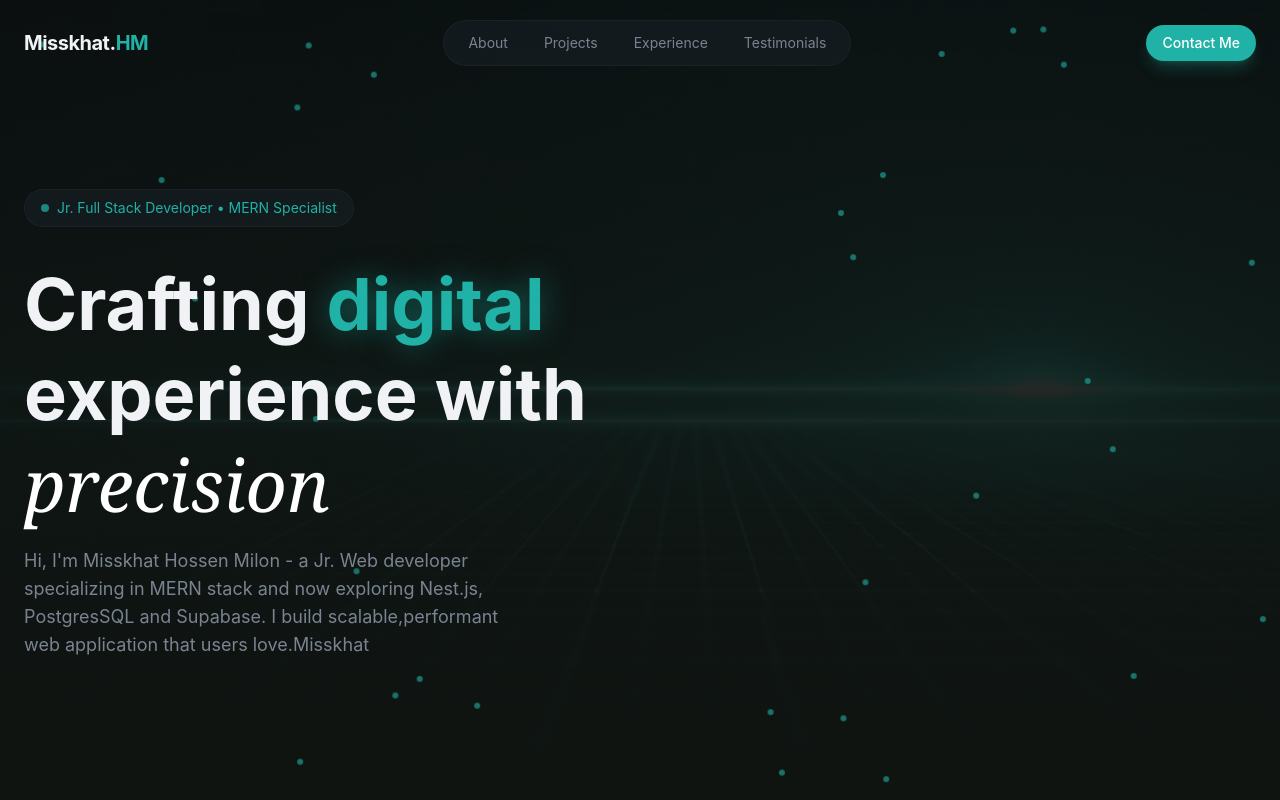
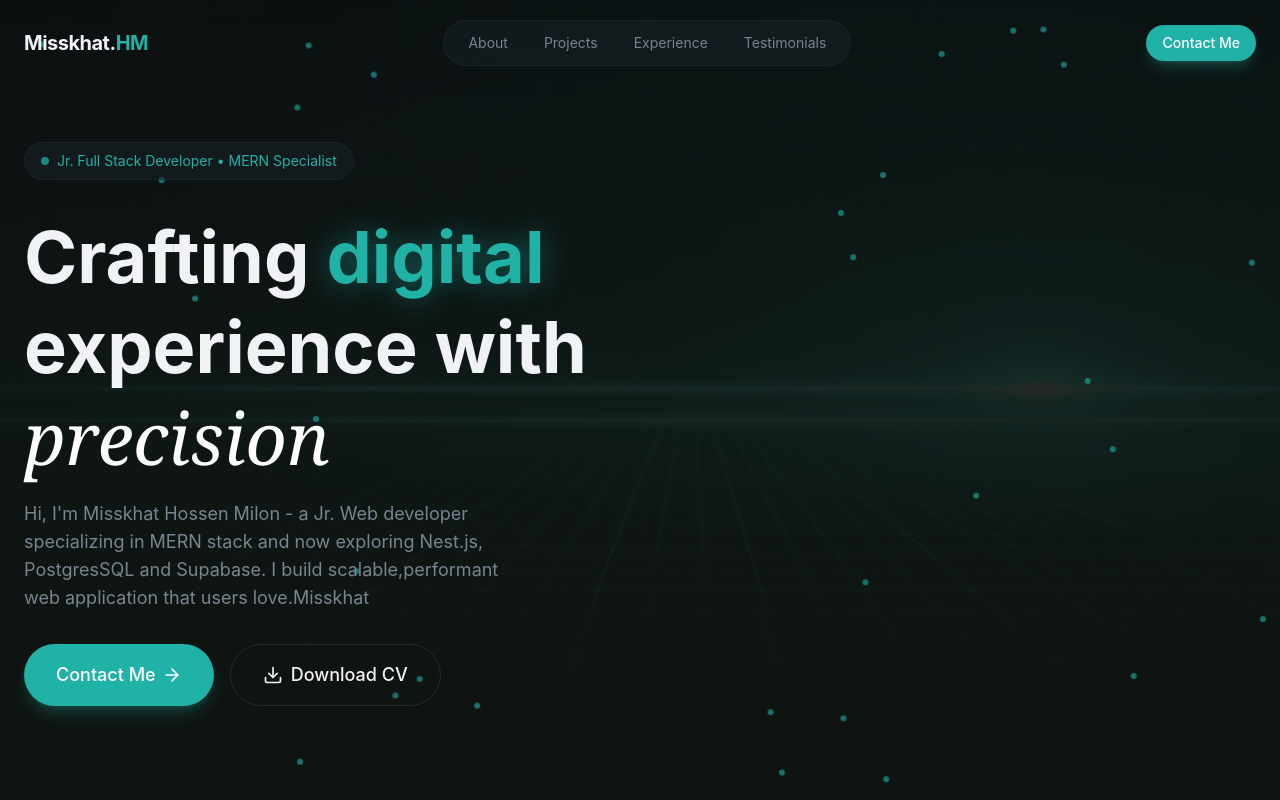
Before and after one commit to Misskhat/misskhat-hossen-portfolio, a React (Vite) app: page / in a window 1280 px wide. Built offline with nearby package versions, Linux system fonts and the light colour scheme.

Commit message:
action button added in hero section and add animation on hover

```diff
--- /dev/null
+++ b/src/components/AnimatedBorderButton.jsx
@@ -0,0 +1,36 @@
+export const AnimatedBorderButton = ({ children }) => {
+  return (
+    <button
+      className="relative bg-transparent border border-border
+        text-foreground hover:border-primary/50 transition-all
+        duration-1000 focus:outline-none focus-visible:ring-2
+        focus-visible:ring-primary focus-visible:ring-offset-2
+        disabled:opacity-50 disabled:cursor-not-allowed group
+        px-8 py-4 text-lg font-medium rounded-full overflow-visible
+        animated-border"
+    >
+      {/* Animated SVG Border */}
+      <svg
+        className="absolute left-0 top-0 w-full h-full pointer-events-none download-cv-border"
+        viewBox="0 0 200 60"
+        preserveAspectRatio="none"
+        style={{ overflow: "visible" }}
+      >
+        <path
+          d="M 30,1 A 29,29 0 0 0 1,30 L 1,30 A 29,29 0 0 0 30,59 L 170,59 A 29,29 0 0 0 199,30 L 199,30 A 29,29 0 0 0 170,1 Z"
+          fill="none"
+          stroke="var(--color-primary)"
+          strokeWidth="2"
+          strokeDasharray="400 550"
+          strokeDashoffset="400"
+          strokeLinecap="round"
+          strokeLinejoin="round"
+          className="animated-border-path"
+        />
+      </svg>
+      <span className="relative z-10 flex items-center justify-center gap-2">
+        {children}
+      </span>
+    </button>
+  );
+};
--- a/src/components/Button.jsx
+++ b/src/components/Button.jsx
@@ -2,7 +2,7 @@
 
 const Button = ({ className = "", size = "default", children }) => {
   const baseClass =
-    "relative overflow-hidden rounded-full font-medium focus:outline-none focus-visible:ring-2 focus-visible:ring-primary bg-primary text-primary-foreground hover:bg-primary/90 shadow-lg shadow-primary/25";
+    "relative overflow-hidden rounded-full font-medium focus:outline-none focus-visible:ring-2 flex item-center justify-center focus-visible:ring-primary bg-primary text-primary-foreground hover:bg-primary/90 shadow-lg shadow-primary/25";
 
   const sizeClass = {
     sm: "px-4 py-2 text-sm",
@@ -10,14 +10,9 @@
     lg: "px-8 py-4 text-lg",
   };
 
-  const classes = `${baseClass} ${sizeClass[size]} ${className}`;
-  return (
-    <div className={classes}>
-      <span className="relative flex items-center justify-center gap-2">
-        <button>{children}</button>
-      </span>
-    </div>
-  );
+  const classes = `${baseClass} ${sizeClass[size] || sizeClass.default} ${className}`;
+
+  return <button className={classes}>{children}</button>;
 };
 
 export default Button;
--- a/src/index.css
+++ b/src/index.css
@@ -98,6 +98,23 @@
     animation-delay: 800ms;
   }
 
+  @keyframes animated-border {
+    0% {
+      stroke-dashoffset: 480;
+    }
+    100% {
+      stroke-dashoffset: -550;
+    }
+  }
+  .group:hover .animated-border-path {
+    animation: animated-border 2.5s linear infinite;
+  }
+  .animated-border:hover {
+    background-color: color-mix(in srgb, #26c4b8 15%, color percentage);
+    backdrop-filter: blur(16px);
+    box-shadow: 0 0 20px color-mix(in srgb, #26c4b8 20%, color percentage);
+  }
+
   @keyframes slow-drift {
     0%,
     100% {
--- a/src/sections/Hero.jsx
+++ b/src/sections/Hero.jsx
@@ -1,4 +1,6 @@
-import React from "react";
+import { ArrowRight, Download } from "lucide-react";
+import Button from "../components/Button";
+import { AnimatedBorderButton } from "../components/AnimatedBorderButton";
 
 const Hero = () => {
   return (
@@ -57,6 +59,19 @@
                 <span>Misskhat</span>
               </p>
             </div>
+            {/* CTA Button */}
+            <div className="flex flex-wrap gap-4 animate-fade-in animation-delay-300">
+              <Button
+                size="lg"
+                className="flex items-center justify-center gap-1.5"
+              >
+                Contact Me <ArrowRight className="w-5 h-5"></ArrowRight>
+              </Button>
+              <AnimatedBorderButton>
+                <Download className="w-5 h-5"></Download>
+                Download CV
+              </AnimatedBorderButton>
+            </div>
           </div>
           {/* Right column - profile image */}
         </div>
```
